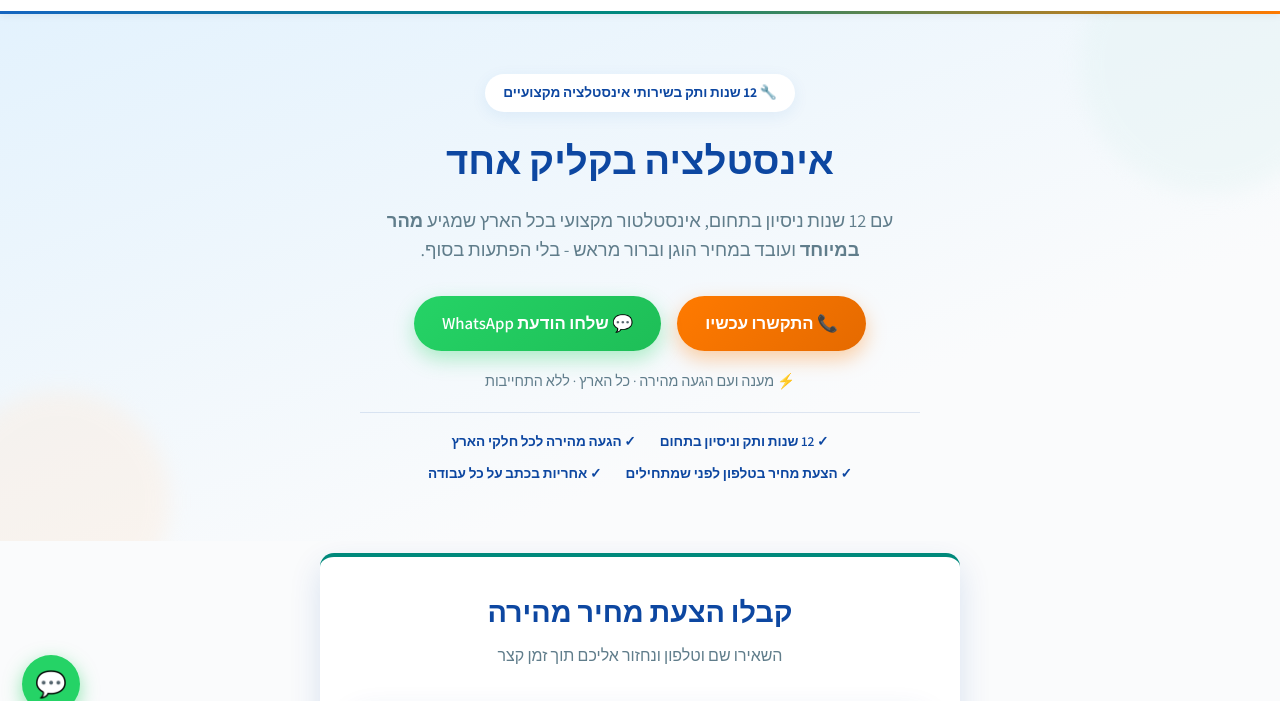
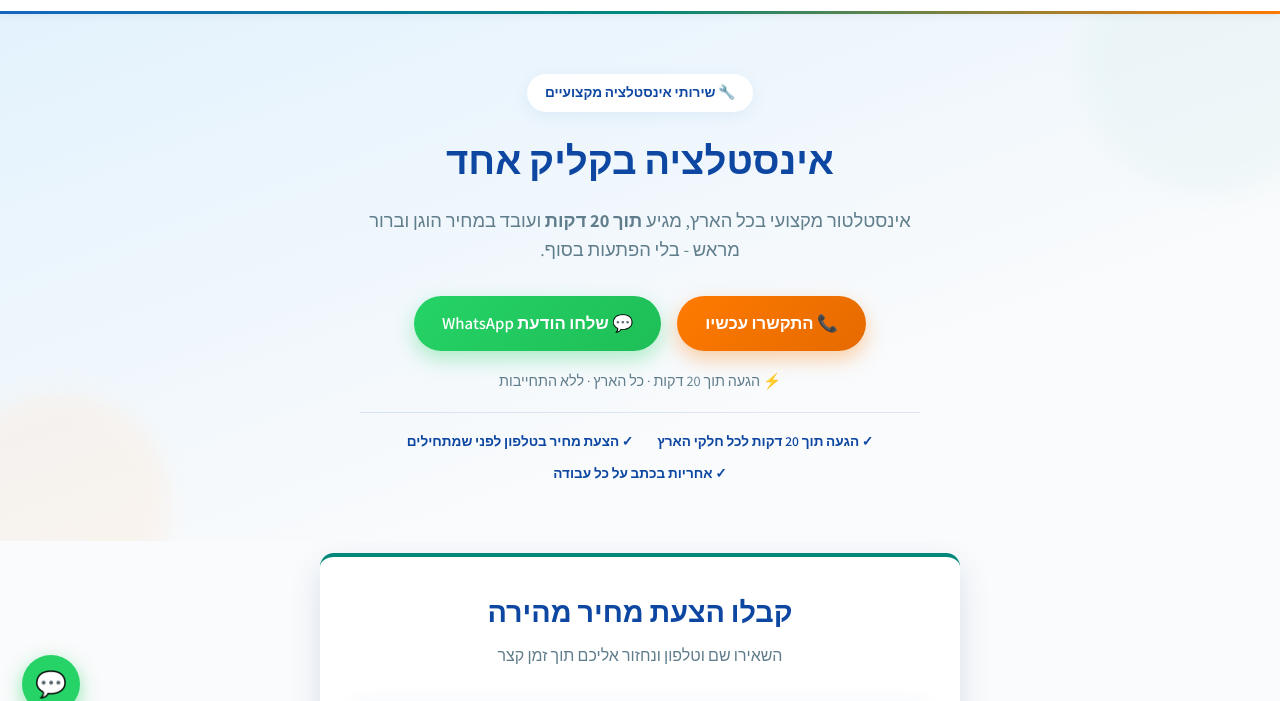
Before and after one commit to dandinn22-commits/website, a website: page website/public/index.html in a window 1280 px wide. Shown: the part 65-766 px from the top of the page. Drawn offline with Linux system fonts and the light colour scheme.

Commit message:
Add files via upload

```diff
--- a/website/public/index.html
+++ b/website/public/index.html
@@ -47,19 +47,18 @@
   <!-- ===== Hero ===== -->
   <section class="hero">
     <div class="container hero-inner">
-      <span class="hero-eyebrow">🔧 12 שנות ותק בשירותי אינסטלציה מקצועיים</span>
+      <span class="hero-eyebrow">🔧 שירותי אינסטלציה מקצועיים</span>
       <h1>אינסטלציה בקליק אחד</h1>
-      <p class="hero-sub">עם 12 שנות ניסיון בתחום, אינסטלטור מקצועי בכל הארץ שמגיע <strong>מהר במיוחד</strong> ועובד במחיר הוגן וברור מראש - בלי הפתעות בסוף.</p>
+      <p class="hero-sub">אינסטלטור מקצועי בכל הארץ, מגיע <strong>תוך 20 דקות</strong> ועובד במחיר הוגן וברור מראש - בלי הפתעות בסוף.</p>
       <div class="hero-actions">
         <a href="tel:0536726205" class="btn btn-primary">📞 התקשרו עכשיו</a>
         <a href="https://wa.me/972536726205?text=%D7%94%D7%99%D7%99%2C%20%D7%90%D7%A9%D7%9E%D7%97%20%D7%9C%D7%A7%D7%91%D7%9C%20%D7%94%D7%A6%D7%A2%D7%AA%20%D7%9E%D7%97%D7%99%D7%A8%20%D7%9C%D7%A9%D7%99%D7%A8%D7%95%D7%AA%20%D7%90%D7%99%D7%A0%D7%A1%D7%98%D7%9C%D7%A6%D7%99%D7%94" class="btn btn-whatsapp" target="_blank" rel="noopener">
           💬 שלחו הודעת WhatsApp
         </a>
       </div>
-      <p class="hero-note">⚡ מענה ועם הגעה מהירה · כל הארץ · ללא התחייבות</p>
+      <p class="hero-note">⚡ הגעה תוך 20 דקות · כל הארץ · ללא התחייבות</p>
       <ul class="hero-highlights">
-        <li>✓ 12 שנות ותק וניסיון בתחום</li>
-        <li>✓ הגעה מהירה לכל חלקי הארץ</li>
+        <li>✓ הגעה תוך 20 דקות לכל חלקי הארץ</li>
         <li>✓ הצעת מחיר בטלפון לפני שמתחילים</li>
         <li>✓ אחריות בכתב על כל עבודה</li>
       </ul>
```
